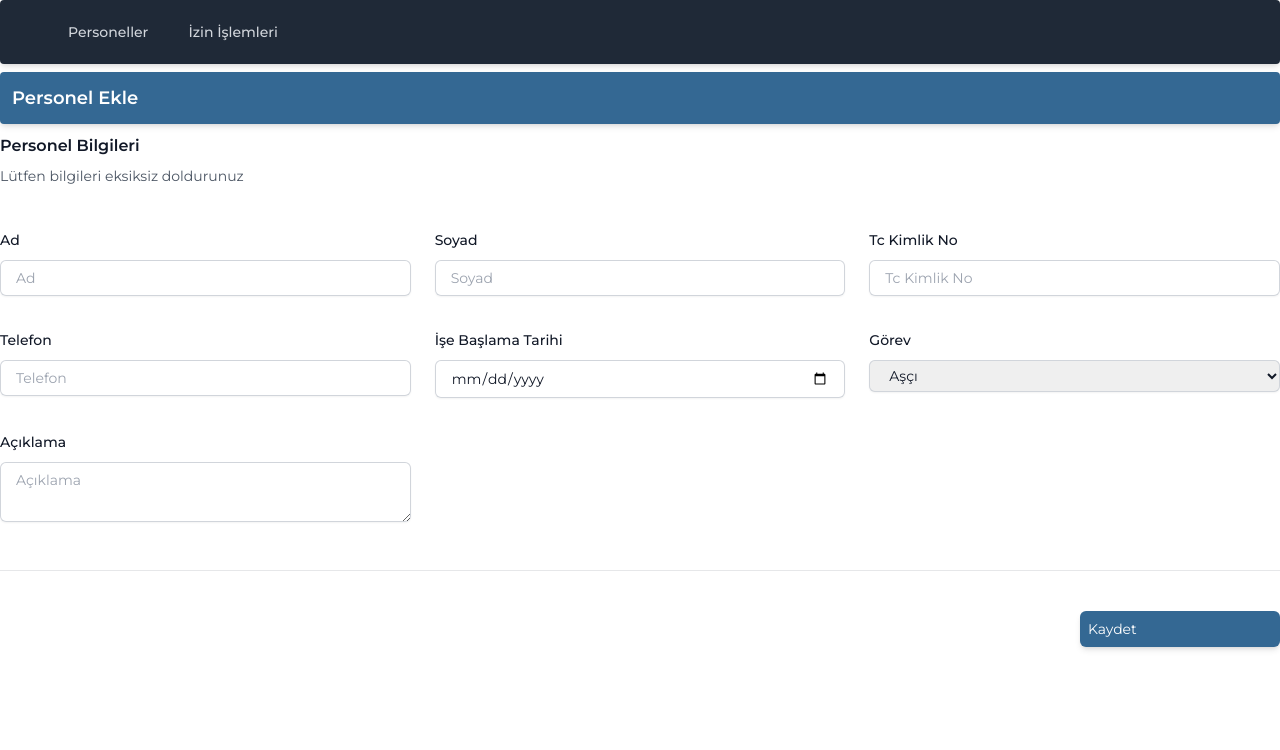
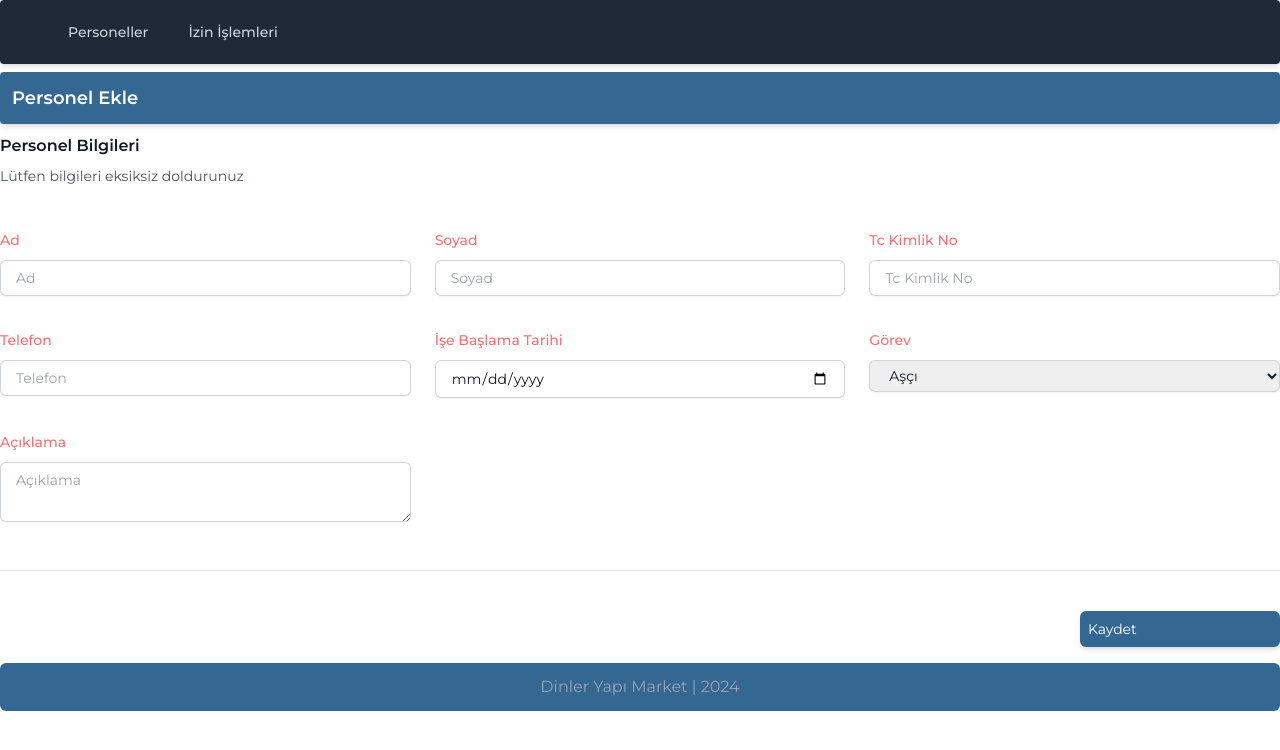
Before and after one commit to grafiza/personel-frontend, a Next.js app: page /employee/add in a window 1280 px wide. Shown: the top 750 px of the page. Built offline with nearby package versions, Linux system fonts and the light colour scheme.

Commit message:
"footer"

```diff
--- a/src/app/(pages)/leave/add/form.jsx
+++ b/src/app/(pages)/leave/add/form.jsx
@@ -39,6 +39,9 @@ const AddLeaveForm = ({ employee, leaveOptions,dutyOptions }) => {
               </option>
             ))}
           </Select>
+
+          <Date placeholder="İzin Başlama Tarihi" className="mb-1" name="leaveStartDate" type="date" required />
+          <Date placeholder="İzin Bitiş Tarihi" className="mb-1" name="leaveEndDate" type="date" required />
           <Select required name="leaveType" placeholder="İzin Türü">
           {leaveOptions.options?.map((option) => (
               <option key={option.value} value={option.value}>
@@ -47,9 +50,6 @@ const AddLeaveForm = ({ employee, leaveOptions,dutyOptions }) => {
             ))}
 
           </Select>
-          <Date placeholder="İzin Başlama Tarihi" className="mb-1" name="leaveStartDate" type="date" required />
-          <Date placeholder="İzin Bitiş Tarihi" className="mb-1" name="leaveEndDate" type="date" required />
-
           <Textarea placeholder="Açıklama" name="description" />
         </div>
 
--- a/src/app/layout.js
+++ b/src/app/layout.js
@@ -2,6 +2,7 @@ import { Montserrat } from "next/font/google";
 import "./globals.css";
 import { Toaster } from 'sonner'
 import NavBar from "@/components/navbar";
+import Footer from "@/components/footer";
 
 const montserrat = Montserrat({ subsets: ["latin"] });
 
@@ -22,6 +23,7 @@ export default function RootLayout({ children }) {
 
           {children}
           <Toaster position="bottom-right" richColors />
+          <Footer/>
         </div>
 
       </body>
--- /dev/null
+++ b/src/components/footer.jsx
@@ -0,0 +1,15 @@
+import { formatDate } from '@/helpers/config';
+import React from 'react'
+
+const Footer = () => {
+    const today=new Date();
+    const year = today.getFullYear();
+  return (
+    <div className='text-center p-3 bg-blue-rgb-2 text-gray-400 rounded-md mt-4'>
+
+        <p>Dinler Yapı Market | {year}</p>
+    </div>
+  )
+}
+
+export default Footer
--- a/src/components/form-elements/date.jsx
+++ b/src/components/form-elements/date.jsx
@@ -4,7 +4,7 @@ const Date = (props) => {
 
     <>
     <div className="sm:col-span-2">
-      <label className="block text-sm font-medium leading-6 text-gray-900" text="dasd">{attr.placeholder}</label>
+      <label className="block text-sm font-medium leading-6 text-red-400" text="dasd">{attr.placeholder}</label>
       <div className="mt-2">
         <input
         type={type? type:'datetime-local'}
--- a/src/components/form-elements/select.jsx
+++ b/src/components/form-elements/select.jsx
@@ -4,7 +4,7 @@ const Select = (props) => {
     <>
 
       <div className="sm:col-span-2">
-        <label className="block text-sm font-medium leading-6 text-gray-900" text="dasd">{attr.placeholder}</label>
+        <label className="block text-sm font-medium leading-6 text-red-400" text="dasd">{attr.placeholder}</label>
         <div className="mt-2">
 
           <select
--- a/src/components/form-elements/text.jsx
+++ b/src/components/form-elements/text.jsx
@@ -3,7 +3,7 @@ const Text = (props) => {
   return (
     <>
       <div className="sm:col-span-2">
-        <label className="block text-sm font-medium leading-6 text-gray-900" text="dasd">{attr.placeholder}</label>
+        <label className="block text-sm font-medium leading-6 text-red-400" text="dasd">{attr.placeholder}</label>
         <div className="mt-2">
           <input
           type={type? type:'text'}
--- a/src/components/form-elements/textarea.jsx
+++ b/src/components/form-elements/textarea.jsx
@@ -3,7 +3,7 @@ const Textarea = (props) => {
   return (
     <>
       <div className="sm:col-span-2">
-        <label className="block text-sm font-medium leading-6 text-gray-900" text="dasd">{attr.placeholder}</label>
+        <label className="block text-sm font-medium leading-6 text-red-400" text="dasd">{attr.placeholder}</label>
         <div className="mt-2">
           <textarea
             className={`block w-full rounded-md border-0 px-4 py-1.5 text-gray-900 shadow-sm ring-1 ring-inset ring-gray-300 placeholder:text-gray-400 focus:ring-2 focus:ring-inset focus:ring-indigo-600 sm:text-sm sm:leading-6 ${className}`}
```
